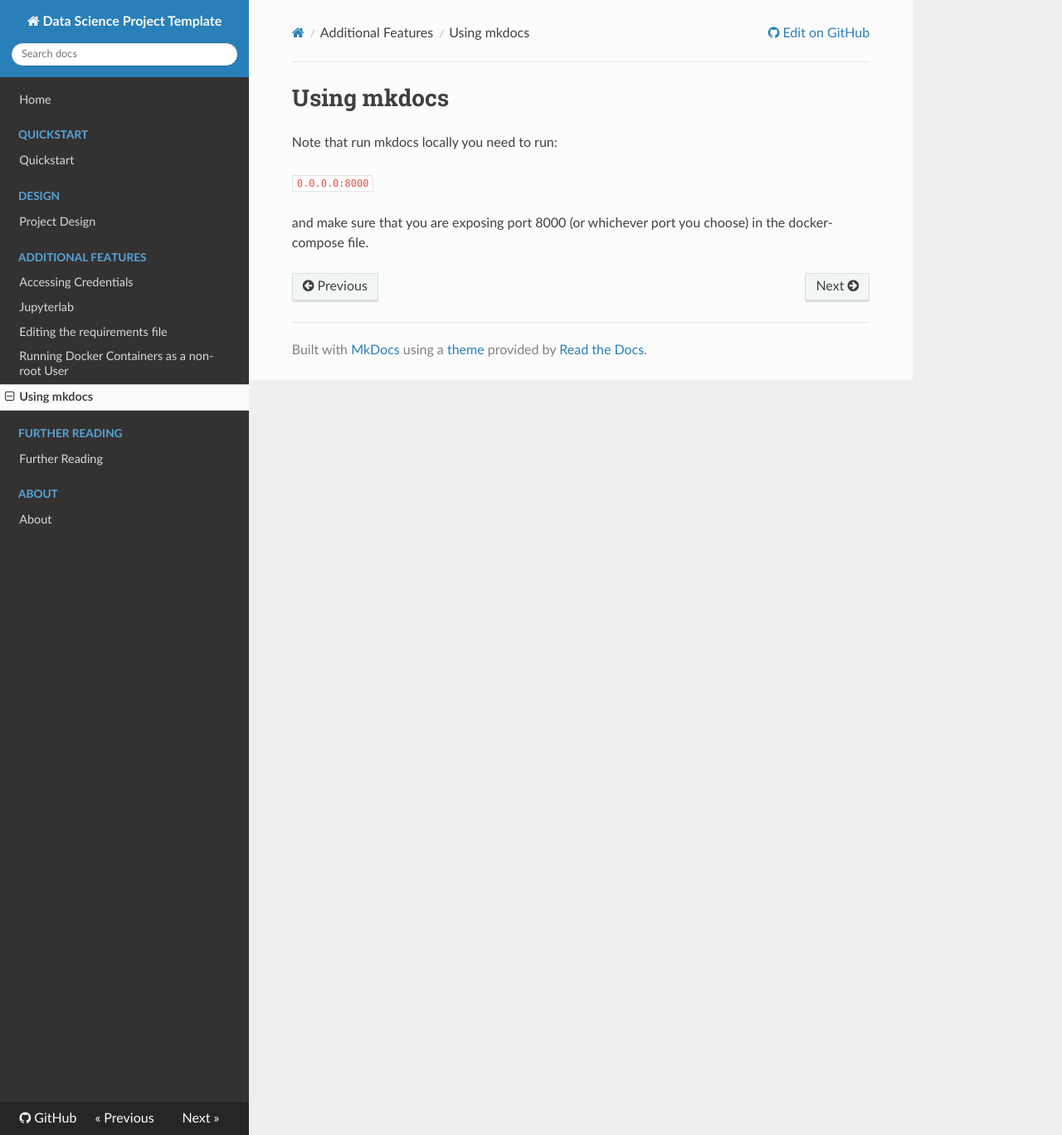
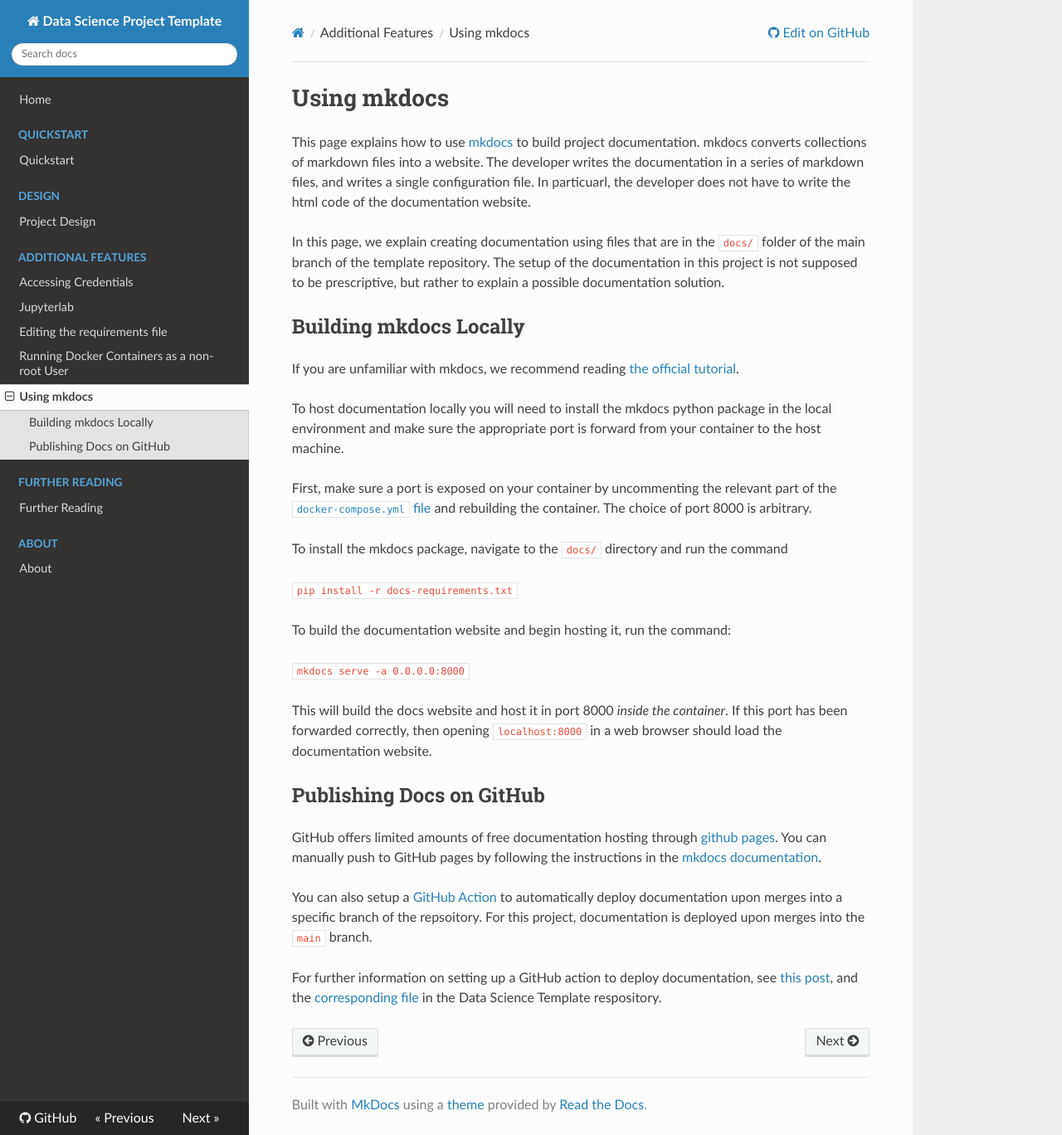
Before and after one commit to mark-curran/data-science-project-template, an MkDocs documentation site: the page built from docs/docs/additional_features/using_mkdocs.md, in a window 1280 px wide and 1368 px high. Shown: the whole window at 83% size. Built offline with MkDocs 1.6.1, drawn with Linux system fonts in a browser that asks for light colours; nearby versions of some CDN libraries.

Commit message:
Finished mkdocs first first draft.

```diff
--- a/docs/docs/additional_features/using_mkdocs.md
+++ b/docs/docs/additional_features/using_mkdocs.md
@@ -1,7 +1,31 @@
 # Using mkdocs
 
-Note that run mkdocs locally you need to run:
+This page explains how to use [mkdocs](https://www.mkdocs.org/) to build project documentation. mkdocs converts collections of markdown files into a website. The developer writes the documentation in a series of markdown files, and writes a single configuration file. In particuarl, the developer does not have to write the html code of the documentation website.
 
-`0.0.0.0:8000`
+In this page, we explain creating documentation using files that are in the `docs/` folder of the main branch of the template repository. The setup of the documentation in this project is not supposed to be prescriptive, but rather to explain a possible documentation solution.
 
-and make sure that you are exposing port 8000 (or whichever port you choose) in the docker-compose file.
+## Building mkdocs Locally
+
+If you are unfamiliar with mkdocs, we recommend reading [the official tutorial](https://www.mkdocs.org/getting-started/).
+
+To host documentation locally you will need to install the mkdocs python package in the local environment and make sure the appropriate port is forward from your container to the host machine.
+
+First, make sure a port is exposed on your container by uncommenting the relevant part of the [`docker-compose.yml` file](https://github.com/mark-curran/data-science-project-template/blob/main/docker-compose.yml) and rebuilding the container. The choice of port 8000 is arbitrary.
+
+To install the mkdocs package, navigate to the `docs/` directory and run the command
+
+`pip install -r docs-requirements.txt`
+
+To build the documentation website and begin hosting it, run the command:
+
+`mkdocs serve -a 0.0.0.0:8000`
+
+This will build the docs website and host it in port 8000 _inside the container_. If this port has been forwarded correctly, then opening `localhost:8000` in a web browser should load the documentation website.
+
+## Publishing Docs on GitHub
+
+GitHub offers limited amounts of free documentation hosting through [github pages](https://pages.github.com/). You can manually push to GitHub pages by following the instructions in the [mkdocs documentation](https://www.mkdocs.org/user-guide/deploying-your-docs/#github-pages).
+
+You can also setup a [GitHub Action](https://github.com/features/actions) to automatically deploy documentation upon merges into a specific branch of the repsoitory. For this project, documentation is deployed upon merges into the `main` branch.
+
+For further information on setting up a GitHub action to deploy documentation, see [this post](https://parkererickson.github.io/portfolio/blog/MkDocsCD/), and the [corresponding file](https://github.com/mark-curran/data-science-project-template/blob/main/.github/workflows/deploy-gh-pages.yml) in the Data Science Template respository.
```
